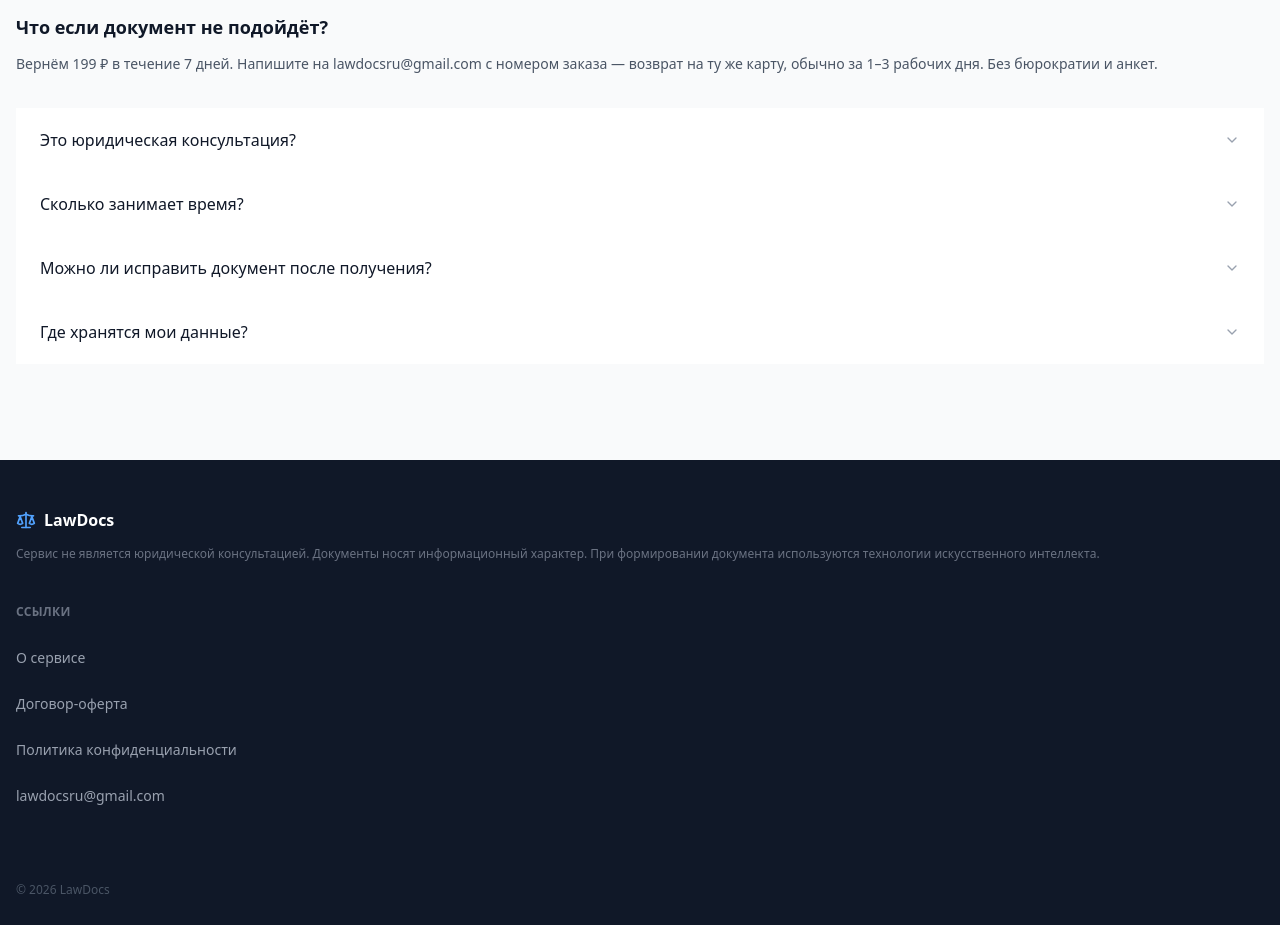
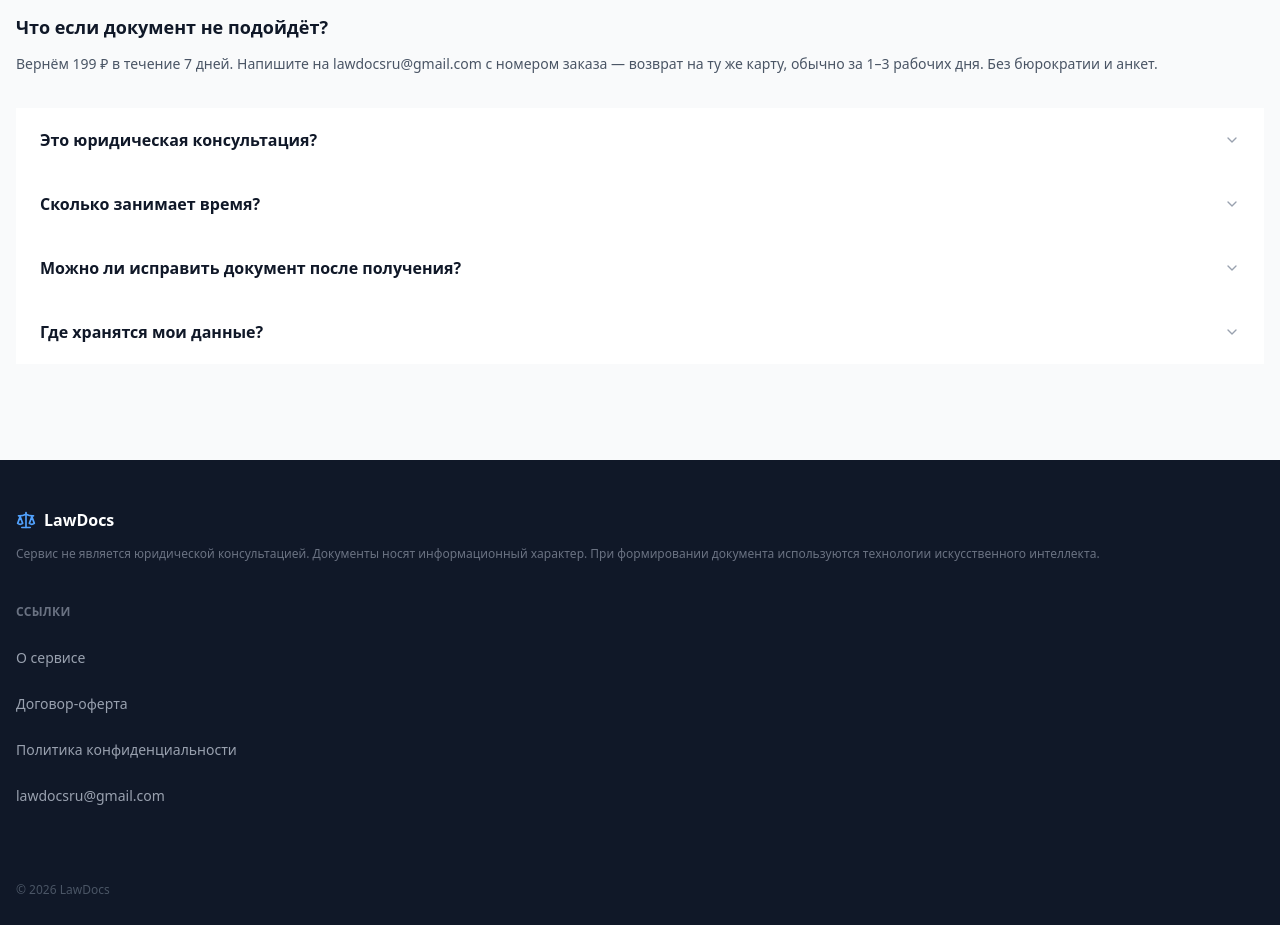
Before and after one commit to SpiritusMalus/LawDocs, a Next.js app in the folder frontend/: page / in a window 1280 px wide. Shown: the part 5540-6465 px from the top of the page. Built offline with nearby package versions, Linux system fonts and the light colour scheme; no server answers.

Commit message:
style(design): unify FAQ question weight to font-semibold

```diff
--- a/frontend/components/landing/faq.tsx
+++ b/frontend/components/landing/faq.tsx
@@ -46,7 +46,7 @@ export function Faq() {
             <Accordion.Item key={item.q} className="group">
               <Accordion.Header>
                 <Accordion.Trigger className="flex w-full items-center justify-between text-left px-6 py-5 hover:bg-gray-50 transition-colors">
-                  <span className="font-medium text-gray-900 pr-6">{item.q}</span>
+                  <span className="font-semibold text-gray-900 pr-6">{item.q}</span>
                   <ChevronDown className="h-4 w-4 text-gray-400 shrink-0 transition-transform group-data-[open]:rotate-180" />
                 </Accordion.Trigger>
               </Accordion.Header>
```
